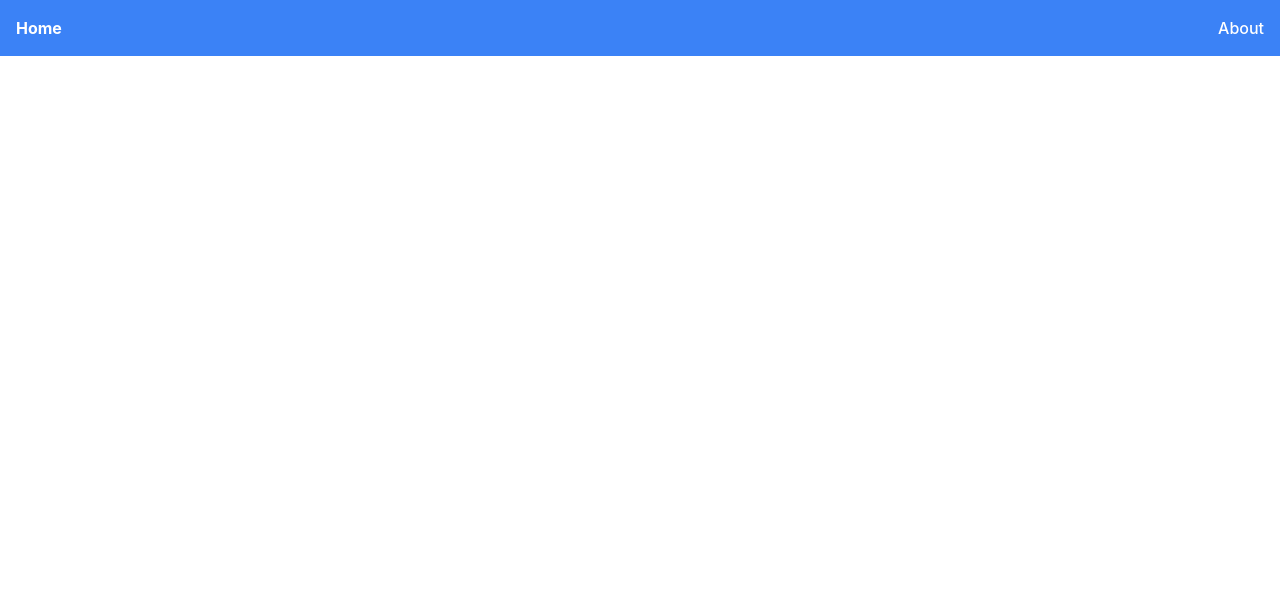
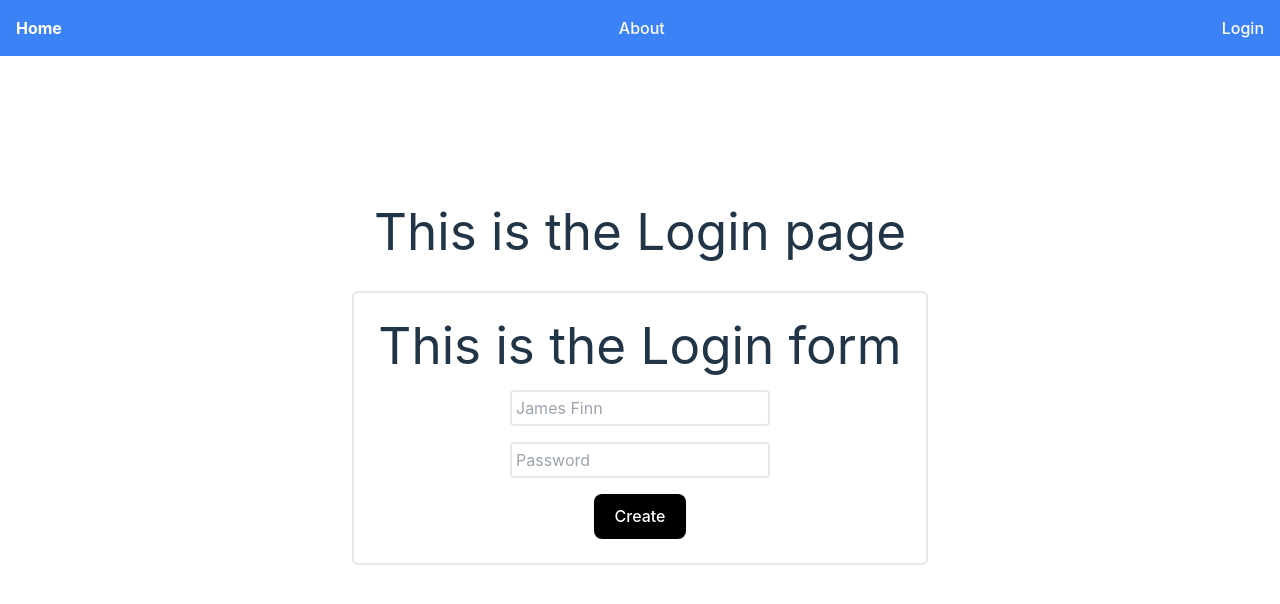
Before and after one commit to jackhr/new-photo-filter-frontend, a React (Vite) app: page /login in a window 1280 px wide. Before the commit this address had no page. Shown: the top 604 px of the page. Built offline with nearby package versions, Linux system fonts and the light colour scheme.

Commit message:
Add LoginForm component and update Navbar and RootLayout

```diff
--- /dev/null
+++ b/src/components/LoginForm/LoginForm.tsx
@@ -0,0 +1,18 @@
+import { Form, useSubmit } from "react-router-dom";
+
+export default function LoginForm() {
+    const submit = useSubmit();
+    return (
+        <div className="border-solid border-grey border-2 rounded-md m-8 p-6">
+            <h1 className="mb-4">This is the Login form</h1>
+            <Form className="flex flex-col items-center gap-4" method="post" action="/events" onChange={(evt) => {
+                evt.preventDefault();
+                submit(evt.currentTarget);
+            }}>
+                <input className="border-solid border-2 border-grey p-1 rounded" type="text" name="username" placeholder="James Finn" />
+                <input className="border-solid border-2 border-grey p-1 rounded" type="password" name="password" placeholder="Password"/>
+                <button className="bg-black text-white" type="submit">Create</button>
+            </Form>
+        </div>
+    );
+}
--- a/src/components/Navbar/Navbar.tsx
+++ b/src/components/Navbar/Navbar.tsx
@@ -6,6 +6,7 @@ export default function Navbar() {
             <div className="container mx-auto flex justify-between items-center">
                 <Link to="/" className="text-white hover:text-white font-bold">Home</Link>
                 <Link to="/about" className="text-white hover:text-white">About</Link>
+                <Link to="/login" className="text-white hover:text-white">Login</Link>
             </div>
         </nav>
     )
--- /dev/null
+++ b/src/layouts/Root/RootLayout.tsx
@@ -0,0 +1,11 @@
+import { Outlet } from "react-router-dom";
+import Navbar from "../../components/Navbar/Navbar";
+
+export default function RootLayout() {
+    return (
+        <>
+            <Navbar />
+            <Outlet />
+        </>
+    )
+}
--- a/src/main.tsx
+++ b/src/main.tsx
@@ -2,15 +2,12 @@ import React from 'react';
 import ReactDOM from 'react-dom/client';
 import App from './pages/App/App';
 import './index.css';
-import { BrowserRouter } from 'react-router-dom';
 
 const rootElement = document.getElementById('root');
 if (!rootElement) throw new Error('Failed to find the root element');
 
 ReactDOM.createRoot(rootElement).render(
     <React.StrictMode>
-        <BrowserRouter>
-            <App />
-        </BrowserRouter>
+        <App />
     </React.StrictMode>,
 );
--- a/src/pages/App/App.tsx
+++ b/src/pages/App/App.tsx
@@ -1,20 +1,23 @@
-import { Route, Routes } from 'react-router-dom'
-import Index from '../Index/Index'
+import { Route, RouterProvider, createBrowserRouter, createRoutesFromElements } from 'react-router-dom'
 import './App.css'
 import About from '../About/About'
-import Navbar from '../../components/Navbar/Navbar'
+import Login from '../Login/Login'
+import RootLayout from '../../layouts/Root/RootLayout';
+import Index from '../Index/Index';
 
 function App() {
 
-    return (
-        <>
-            <Navbar />
-            <Routes>
+    const router = createBrowserRouter(
+        createRoutesFromElements(
+            <Route path="/" element={<RootLayout />}>
                 <Route path="/" element={<Index />} />
                 <Route path="/about" element={<About />} />
-            </Routes>
-        </>
-    )
+                <Route path="/login" element={<Login />} />
+            </Route>
+        )
+    );
+
+    return <RouterProvider router={router} />
 }
 
 export default App
--- a/src/pages/Index/Index.tsx
+++ b/src/pages/Index/Index.tsx
@@ -1,7 +1,7 @@
 export default function Index() {
     return (
-        <div>
+        <>
             <h1>This is the Index page</h1>
-        </div>
+        </>
     )
 }
--- /dev/null
+++ b/src/pages/Login/Login.tsx
@@ -0,0 +1,10 @@
+import LoginForm from "../../components/LoginForm/LoginForm";
+
+export default function Login() {
+    return (
+        <div>
+            <h1>This is the Login page</h1>
+            <LoginForm />
+        </div>
+    );
+}
```
Also changed, not shown: src/components/LoginForm/LoginForm.css (added), src/pages/Login/Login.css (added).
